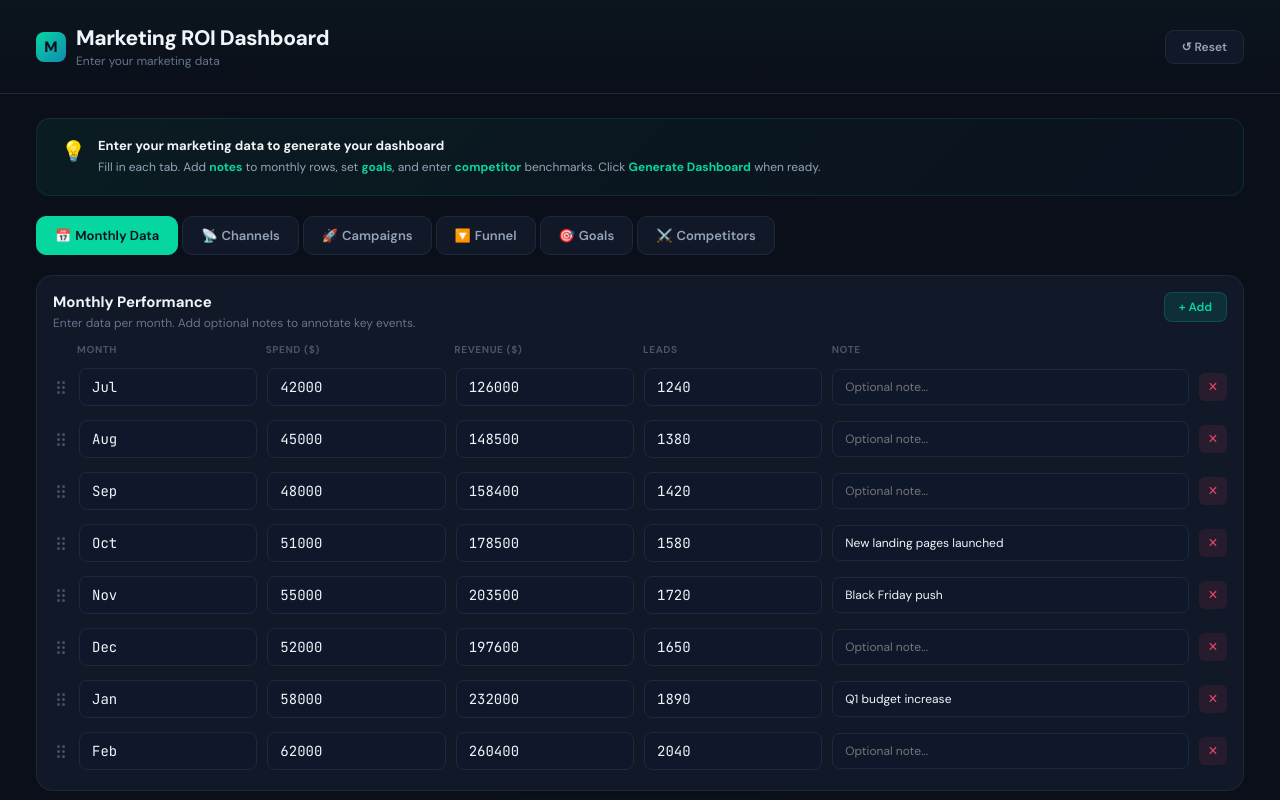
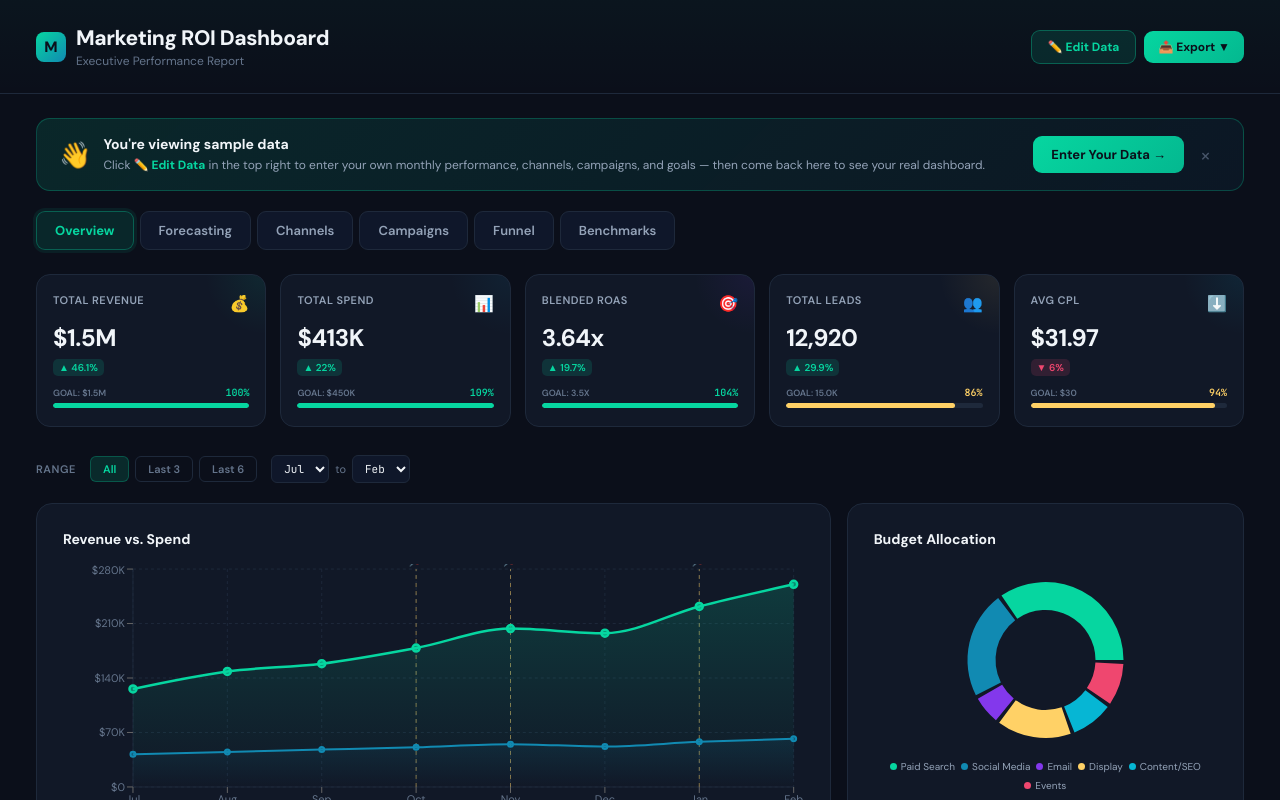
Before and after one commit to ChrisCouweleers/marketing-roi-dashboard, a React (Create React App) app: page / in a window 1280 px wide. Shown: the top 800 px of the page. Built offline with nearby package versions, Linux system fonts and the light colour scheme.

Commit message:
Update App.js

```diff
--- a/src/App.js
+++ b/src/App.js
@@ -402,11 +402,12 @@ function DashboardNotes({notes,setNotes,currentTab,isMobile}){
   );
 }
 
-function DashboardView({months,channels,campaigns,funnel,goals,competitors,dashNotes,setDashNotes}){
+function DashboardView({months,channels,campaigns,funnel,goals,competitors,dashNotes,setDashNotes,onEdit}){
   const{isMobile,isTablet}=useScreen();
   const[tab,setTab]=useState("overview");
   const[range,setRange]=useState([0,months.length-1]);
   const[forecastN,setForecastN]=useState(3);
+  const[showWelcome,setShowWelcome]=useState(true);
 
   const filteredMonths=months.slice(range[0],range[1]+1);
   const enrichedMonths=filteredMonths.map(m=>({...m,roas:m.spend?+(m.revenue/m.spend).toFixed(2):0,cpl:m.leads?+(m.spend/m.leads).toFixed(2):0}));
@@ -452,8 +453,83 @@ function DashboardView({months,channels,campaigns,funnel,goals,competitors,dashN
 
   return(
     <div>
-      <div style={{display:"flex",gap:4,marginBottom:24,flexWrap:"wrap"}}>
-        {tabs.map(t=><button key={t.id} onClick={()=>setTab(t.id)} style={{padding:isMobile?"7px 10px":"9px 16px",fontSize:isMobile?11:13,fontWeight:600,cursor:"pointer",background:tab===t.id?C.card:"transparent",color:tab===t.id?C.accent:C.dim,border:tab===t.id?`1px solid ${C.border}`:"1px solid transparent",borderRadius:9,fontFamily:"'DM Sans',sans-serif",flex:isMobile?"1 1 auto":"none"}}>{t.label}</button>)}
+      {showWelcome&&(
+        <div style={{
+          background:`linear-gradient(135deg, ${C.accentDim}, rgba(17,138,178,0.07))`,
+          border:`1px solid ${C.accent}40`,
+          borderRadius:14,
+          padding:isMobile?"14px 14px":"16px 22px",
+          marginBottom:20,
+          display:"flex",
+          alignItems:isMobile?"flex-start":"center",
+          gap:isMobile?12:16,
+          flexDirection:isMobile?"column":"row"
+        }}>
+          <div style={{display:"flex",alignItems:"center",gap:12,flex:1,minWidth:0}}>
+            <div style={{fontSize:26,lineHeight:1,flexShrink:0}}>👋</div>
+            <div style={{flex:1,minWidth:0}}>
+              <div style={{fontSize:isMobile?13:14,fontWeight:700,color:C.text,marginBottom:3}}>You're viewing sample data</div>
+              <div style={{fontSize:isMobile?11:12,color:C.muted,lineHeight:1.5}}>
+                Click <span style={{color:C.accent,fontWeight:700}}>✏️ Edit Data</span> in the top right to enter your own monthly performance, channels, campaigns, and goals — then come back here to see your real dashboard.
+              </div>
+            </div>
+          </div>
+          <div style={{display:"flex",gap:6,alignItems:"center",flexShrink:0,alignSelf:isMobile?"stretch":"auto",justifyContent:isMobile?"space-between":"flex-end"}}>
+            <button onClick={onEdit} style={{
+              background:`linear-gradient(135deg, ${C.accent}, #04B890)`,
+              color:C.bg,border:"none",borderRadius:9,
+              padding:isMobile?"9px 14px":"10px 18px",
+              fontSize:isMobile?12:13,fontWeight:700,
+              cursor:"pointer",fontFamily:"'DM Sans',sans-serif",
+              whiteSpace:"nowrap",flex:isMobile?1:"none"
+            }}>Enter Your Data →</button>
+            <button onClick={()=>setShowWelcome(false)} title="Dismiss" style={{
+              background:"transparent",color:C.faint,border:"none",
+              cursor:"pointer",fontSize:20,padding:"4px 10px",
+              lineHeight:1,fontFamily:"'DM Sans',sans-serif"
+            }}>×</button>
+          </div>
+        </div>
+      )}
+      <div style={{display:"flex",gap:6,marginBottom:24,flexWrap:"wrap"}}>
+        {tabs.map(t=>{
+          const isActive=tab===t.id;
+          return(
+            <button
+              key={t.id}
+              onClick={()=>setTab(t.id)}
+              style={{
+                padding:isMobile?"8px 12px":"10px 18px",
+                fontSize:isMobile?11:13,
+                fontWeight:isActive?700:600,
+                cursor:"pointer",
+                background:isActive?C.accentDim:C.cardAlt,
+                color:isActive?C.accent:C.muted,
+                border:`1px solid ${isActive?C.accent+"55":C.border}`,
+                borderRadius:9,
+                fontFamily:"'DM Sans',sans-serif",
+                flex:isMobile?"1 1 auto":"none",
+                transition:"background .18s ease, color .18s ease, border-color .18s ease, transform .18s ease, box-shadow .18s ease",
+                transform:"translateY(0)",
+                boxShadow:isActive?`0 0 0 3px ${C.accent}14`:"none"
+              }}
+              onMouseEnter={e=>{
+                if(isActive)return;
+                e.currentTarget.style.background=C.cardHover;
+                e.currentTarget.style.color=C.text;
+                e.currentTarget.style.borderColor=C.borderLight;
+                e.currentTarget.style.transform="translateY(-1px)";
+              }}
+              onMouseLeave={e=>{
+                if(isActive)return;
+                e.currentTarget.style.background=C.cardAlt;
+                e.currentTarget.style.color=C.muted;
+                e.currentTarget.style.borderColor=C.border;
+                e.currentTarget.style.transform="translateY(0)";
+              }}
+            >{t.label}</button>
+          );
+        })}
       </div>
 
       {/* ── Overview ──────────────────────────────────────────────────────── */}
@@ -662,7 +738,7 @@ function DashboardView({months,channels,campaigns,funnel,goals,competitors,dashN
 // ═══════════════════════════════════════════════════════════════════════════════
 export default function App(){
   const{isMobile}=useScreen();
-  const[mode,setMode]=useState("input");
+  const[mode,setMode]=useState("dashboard");
   const[months,setMonths]=useState(defaultMonths);
   const[channels,setChannels]=useState(defaultChannels);
   const[campaigns,setCampaigns]=useState(defaultCampaigns);
@@ -684,12 +760,12 @@ export default function App(){
           <div><h1 style={{margin:0,fontSize:isMobile?16:21,fontWeight:800,letterSpacing:"-.02em"}}>Marketing ROI Dashboard</h1>
             <p style={{margin:"1px 0 0",color:C.dim,fontSize:isMobile?10:12}}>{mode==="input"?"Enter your marketing data":"Executive Performance Report"}</p></div></div>
         <div style={{display:"flex",gap:8,alignItems:"center"}}>
-          {mode==="dashboard"&&<><button onClick={()=>setMode("input")} style={{background:C.card,color:C.muted,border:`1px solid ${C.border}`,borderRadius:9,padding:isMobile?"6px 10px":"8px 16px",fontSize:isMobile?11:12,fontWeight:600,cursor:"pointer",fontFamily:"'DM Sans',sans-serif"}}>✏️ Edit</button><ExportMenu months={months} channels={channels} campaigns={campaigns} funnel={funnel}/></>}
+          {mode==="dashboard"&&<><button onClick={()=>setMode("input")} style={{background:C.accentDim,color:C.accent,border:`1px solid ${C.accent}55`,borderRadius:9,padding:isMobile?"6px 10px":"8px 16px",fontSize:isMobile?11:12,fontWeight:700,cursor:"pointer",fontFamily:"'DM Sans',sans-serif"}}>✏️ Edit Data</button><ExportMenu months={months} channels={channels} campaigns={campaigns} funnel={funnel}/></>}
           {mode==="input"&&<button onClick={()=>{setMonths(defaultMonths());setChannels(defaultChannels());setCampaigns(defaultCampaigns());setFunnel(defaultFunnel());setGoals(defaultGoals());setCompetitors(defaultCompetitors());setDashNotes(defaultDashNotes());}} style={{background:C.card,color:C.muted,border:`1px solid ${C.border}`,borderRadius:9,padding:isMobile?"6px 10px":"8px 16px",fontSize:isMobile?11:12,fontWeight:600,cursor:"pointer",fontFamily:"'DM Sans',sans-serif"}}>↺ Reset</button>}
         </div></div>
       <div style={{padding:`24px ${isMobile?"16px":"36px"} 48px`}}>
         {mode==="input"?<DataInputMode months={months} setMonths={setMonths} channels={channels} setChannels={setChannels} campaigns={campaigns} setCampaigns={setCampaigns} funnel={funnel} setFunnel={setFunnel} goals={goals} setGoals={setGoals} competitors={competitors} setCompetitors={setCompetitors} onLaunch={()=>setMode("dashboard")}/>
-        :<DashboardView months={months} channels={channels} campaigns={campaigns} funnel={funnel} goals={goals} competitors={competitors} dashNotes={dashNotes} setDashNotes={setDashNotes}/>}
+        :<DashboardView months={months} channels={channels} campaigns={campaigns} funnel={funnel} goals={goals} competitors={competitors} dashNotes={dashNotes} setDashNotes={setDashNotes} onEdit={()=>setMode("input")}/>}
       </div>
     </div>
   );
```
